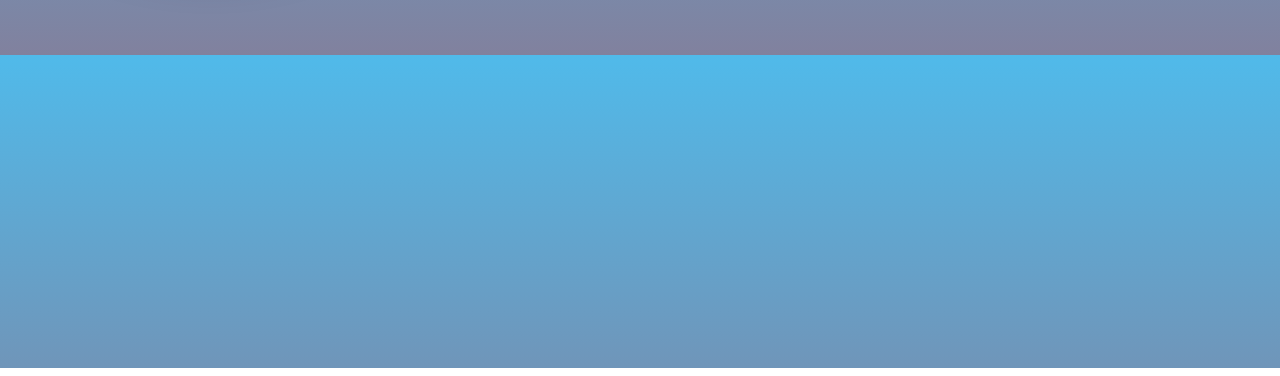
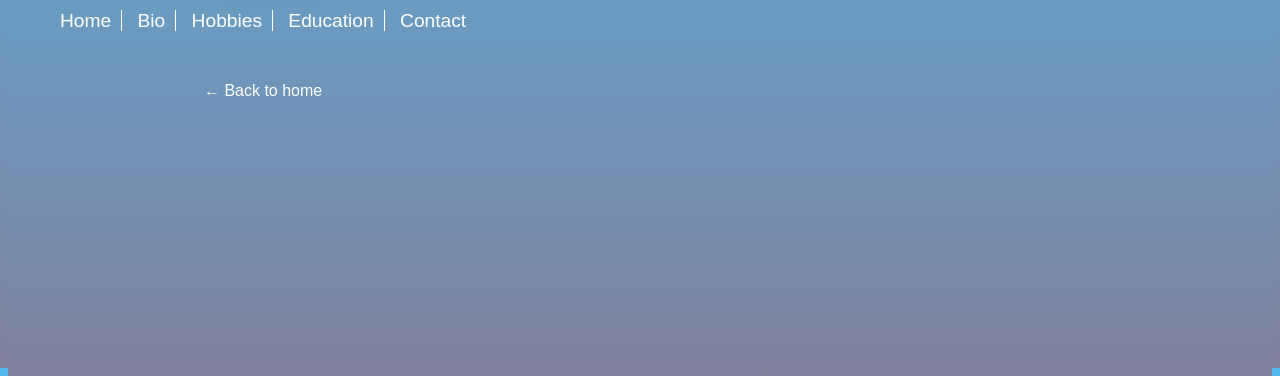
Before and after one commit to JonahHouse/Jonah-Householder, a plain HTML site: page contact.html in a window 1280 px wide. Shown: the part 432-808 px from the top of the page. Drawn offline with Linux system fonts and the light colour scheme.

Commit message:
Fixing background color issue and more

```diff
--- a/contact.html
+++ b/contact.html
@@ -13,6 +13,16 @@
         <a href="https://www.linkedin.com/in/jonah-householder-872b0113b/">
             <img src="https://media-exp1.licdn.com/dms/image/C5603AQE_avO-8AGkeQ/profile-displayphoto-shrink_200_200/0?e=1592438400&v=beta&t=yG1NM6tXnod19b9DXqjZYgriivy4yG1vbnPrnZmZeHg" alt="Jonah Householder" class="bio-picture">
         </a>
+        <nav>
+            <ul>
+                <li><a href="#home">Home</a></li>
+                <li><a href="#bio">Bio</a></li>
+                <li><a href="#hobbies">Hobbies</a></li>
+                <li><a href="#education">Education</a></li>
+                <li><a href="#contact">Contact</a></li>
+            </ul>
+        </nav>
+        <a href="/index.html"><p>← Back to home</p></a>
     </header>
     <section class="contact-form-section">
         <h2>Contact Me</h2>
--- a/style.css
+++ b/style.css
@@ -1,13 +1,23 @@
 
-* {
+html {
     font-family: Avenir, Arial, sans-serif;
     scroll-behavior: smooth;
+    height: 100%;
+    background: -webkit-gradient(linear, top, bottom, from(#50baea), to(#81819e));
+    background: -webkit-linear-gradient(#50baea, #81819e);
+    background: -moz-linear-gradient(#50baea, #81819e);
+    background: -ms-linear-gradient(#50baea, #81819e);
+    background: -o-linear-gradient(#50baea, #81819e);
+    background: linear-gradient(#50baea, #81819e);
+    filter: progid:DXImageTransform.Microsoft.gradient(startColorstr='50baea',
+        endColorstr='#81819e');
+
 }
 
 body {
     background-image: linear-gradient(#50baea, #81819e);
-    height: 100%;
     color: white;
+    min-height: 100%;
 }
 
 a {
```
